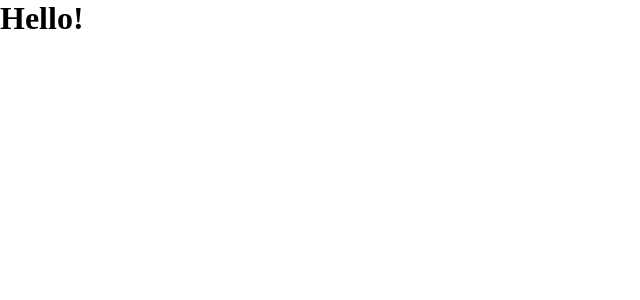
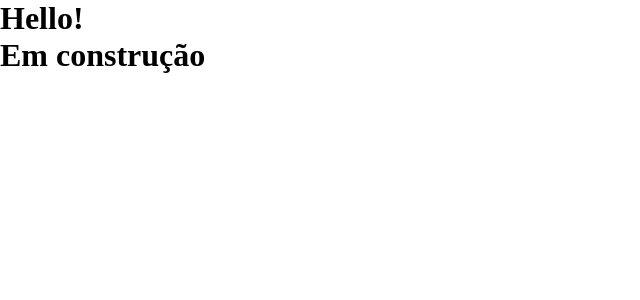
Before and after one commit to newecthon/ecthon.com, a Next.js app: page / in a window 1280 px wide. Shown: the top 300 px of the page, without its empty margins (0-640 px from the left). Built offline with nearby package versions, Linux system fonts and the light colour scheme.

Commit message:
Add content

```diff
--- a/src/pages/index.tsx
+++ b/src/pages/index.tsx
@@ -7,6 +7,7 @@ export default function Home() {
   return (
     <>
     <h1>Hello!</h1>
+    <h1>Em construção</h1>
     </>
   )
 }
```
